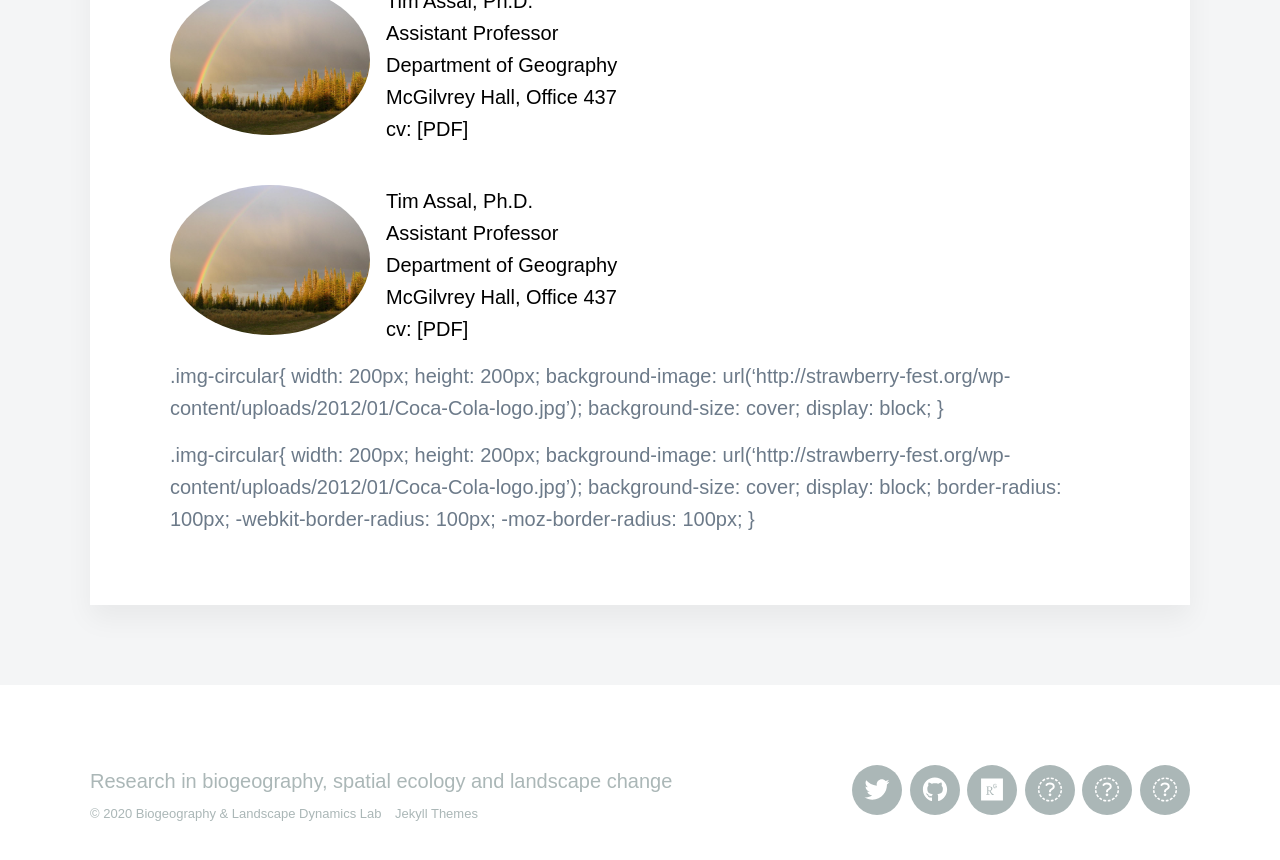
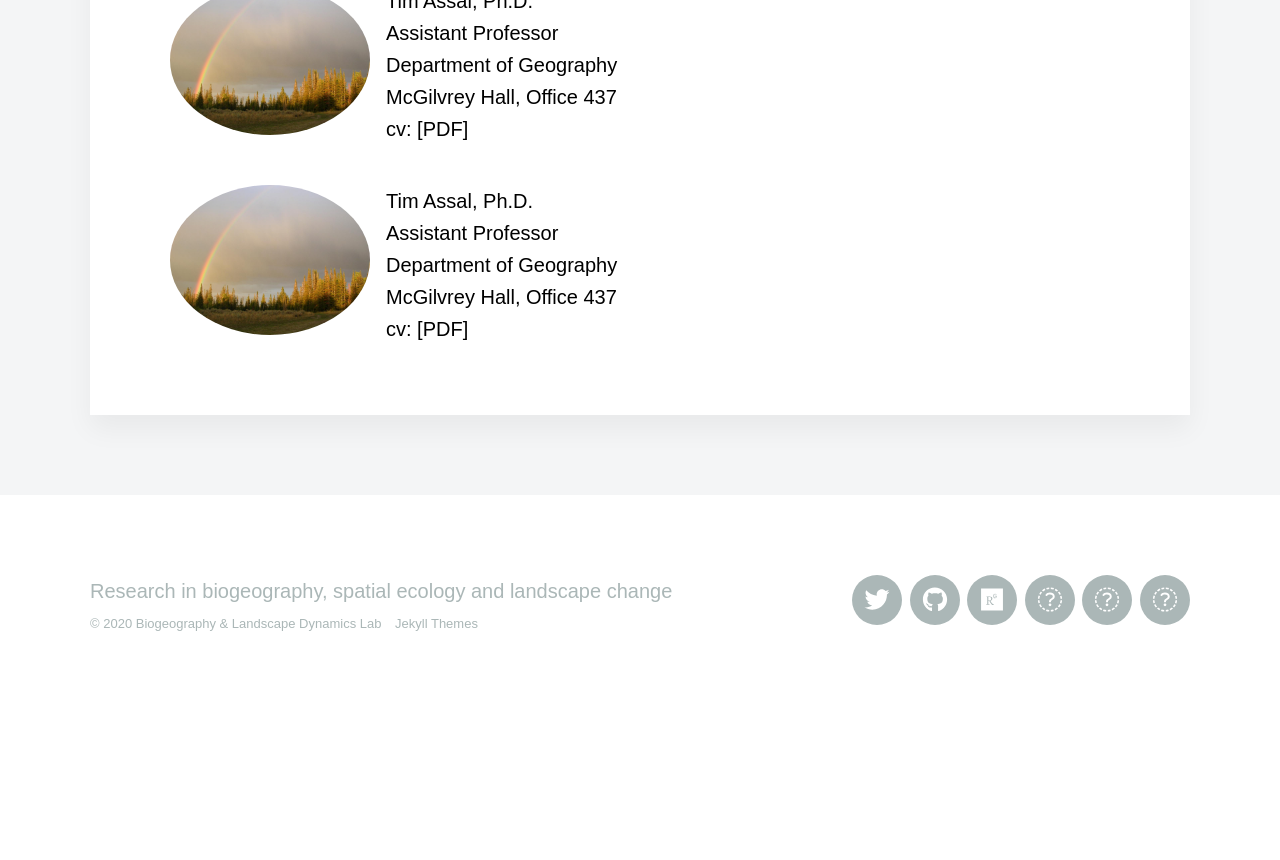
Before and after one commit to tjassal/tjassal.github.io, a Jekyll site: the page built from _pages/people.md, in a window 1280 px wide and 900 px high, scrolled down 1958 px. Shown: the top 860 px of the window. Built offline with Jekyll 4.4.1, drawn with Linux system fonts in a browser that asks for light colours; nearby versions of some CDN libraries; some web fonts are replaced; after the commit the page ends 2668 px from its top, so only the background shows below that.

Commit message:
Update people.md

```diff
--- a/_pages/people.md
+++ b/_pages/people.md
@@ -65,23 +65,3 @@ Department of Geography
 McGilvrey Hall, Office 437
 cv: [PDF]
 </span>
-
-
-.img-circular{
- width: 200px;
- height: 200px;
- background-image: url('http://strawberry-fest.org/wp-content/uploads/2012/01/Coca-Cola-logo.jpg');
- background-size: cover;
- display: block;
-}
-
-.img-circular{
- width: 200px;
- height: 200px;
- background-image: url('http://strawberry-fest.org/wp-content/uploads/2012/01/Coca-Cola-logo.jpg');
- background-size: cover;
- display: block;
- border-radius: 100px;
- -webkit-border-radius: 100px;
- -moz-border-radius: 100px;
-}
```
